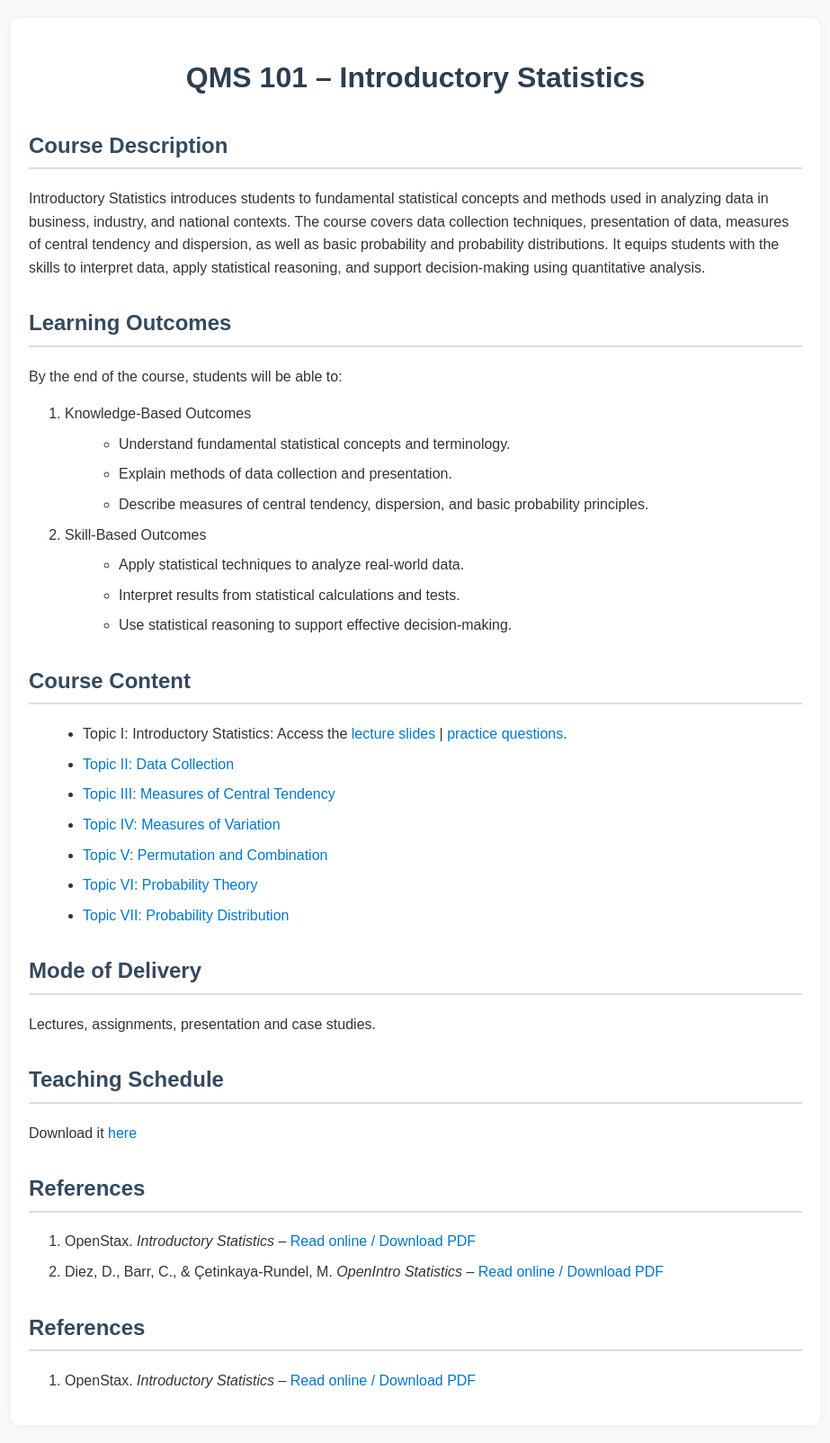
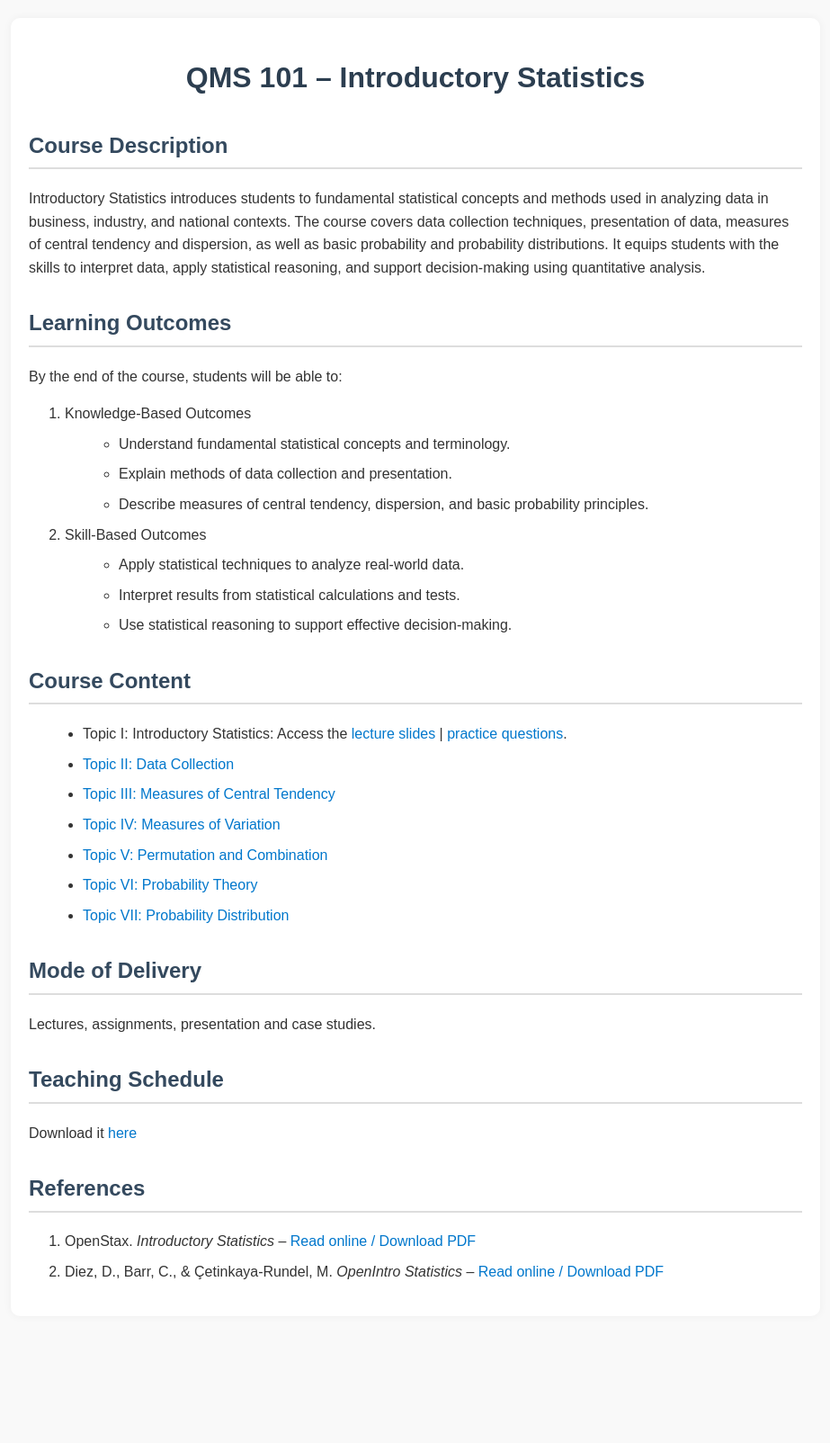
Before and after one commit to FomeA/FomeA.github.io, a Jekyll site: the page _teaching/qms101/index.html, which Jekyll copies as it is, in a window 1280 px wide. Shown: the whole page at 90% size, without its empty margins (178-1101 px from the left). Built offline with Jekyll 4.4.1, drawn with Linux system fonts in a browser that asks for light colours; after the commit the page ends 1483 px from its top, so only the background shows below that.

Commit message:
Update index.html

```diff
--- a/_teaching/qms101/index.html
+++ b/_teaching/qms101/index.html
@@ -122,17 +122,6 @@
   </li>
 </ol>
 
-<h2>References</h2>
-<ol>
-  <li>
-  OpenStax. <i>Introductory Statistics</i> –
-  <a href="https://openstax.org/books/introductory-statistics/pages/index" target="_blank">
-    Read online / Download PDF
-  </a>
-</li>
-
-</ol>
-
 </div>
 </body>
 </html>
```
